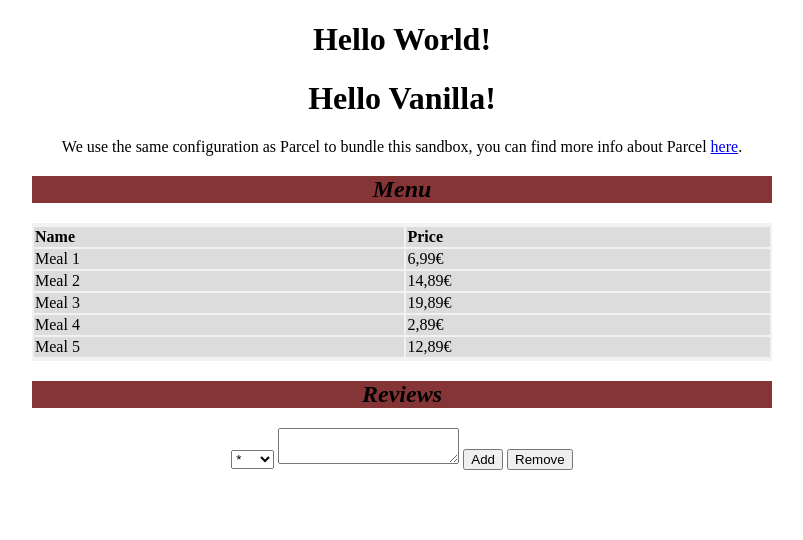
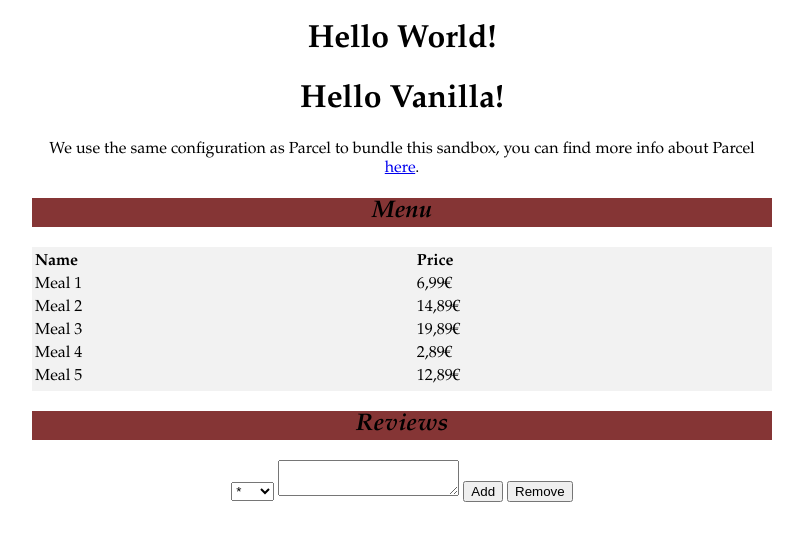
Before and after one commit to atkeppu/week2_project_AITO-main, a website built with Parcel: page index.html in a window 1280 px wide. Shown: the whole page, without its empty margins (238-1041 px from the left). Built offline with nearby package versions, Linux system fonts and the light colour scheme.

Commit message:
korjauksia

```diff
--- a/src/styles.css
+++ b/src/styles.css
@@ -1,5 +1,5 @@
 body {
-  font-family: Garmond;
+  font-family: Garamond;
 }
 .header
 {
@@ -18,7 +18,7 @@ body {
 
 tr
 {
-  background: rgb(220, 220, 220);
+  background: rgba(0, 0, 0,0);
 }
 
 .menu-layout
```
Also changed, not shown: 3 other files.
